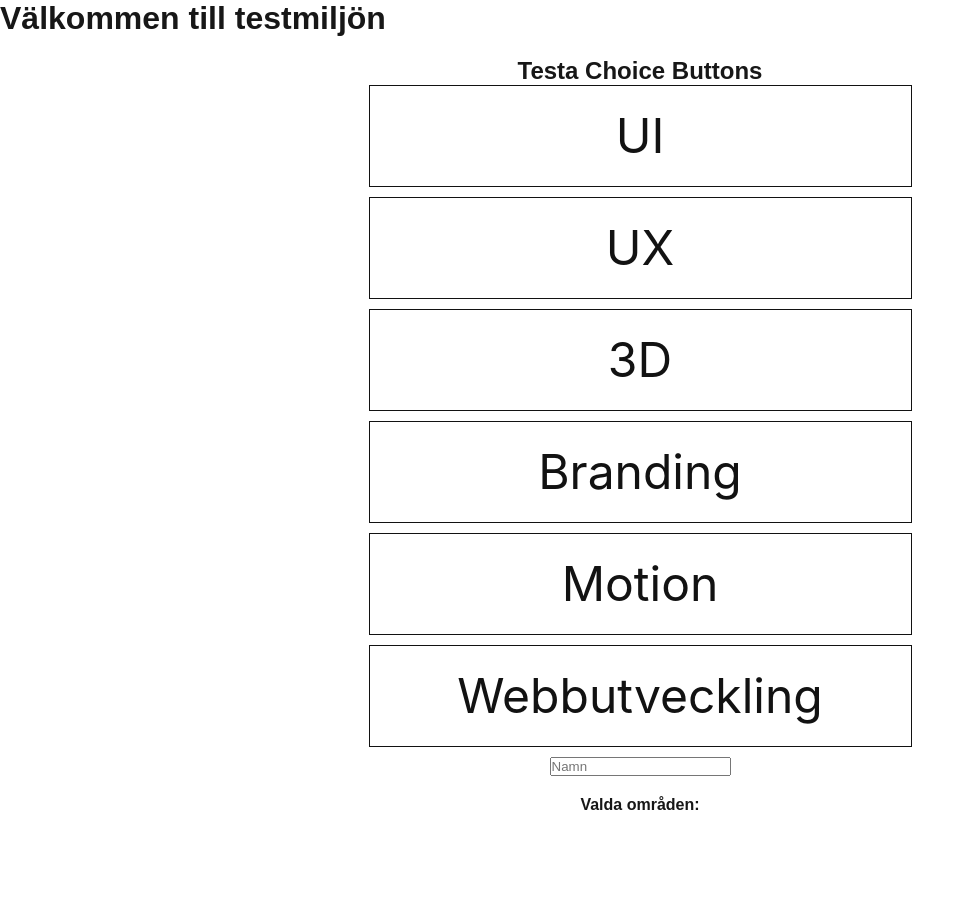
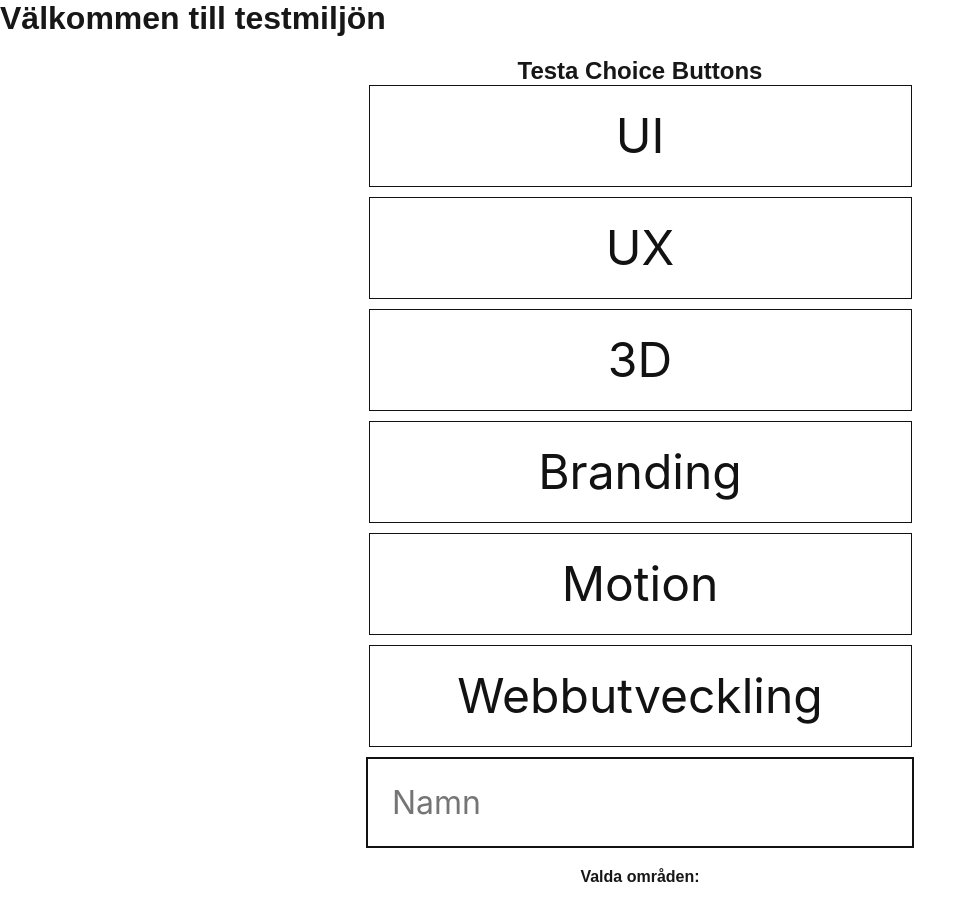
Before and after one commit to appelqvistelias/yrgo-lia-event, a Next.js app: page / in a window 1280 px wide. Shown: the whole page, without its empty margins (0-976 px from the left). Before the commit the page ends 834 px from the top, so only its background shows below. Built offline with nearby package versions, Linux system fonts and the light colour scheme.

Commit message:
added InputField styling

```diff
--- a/src/components/input-fields/InputField.module.css
+++ b/src/components/input-fields/InputField.module.css
@@ -1,9 +1,33 @@
 .input {
+  display: flex;
+  padding: 8px 16px;
+  align-items: center;
+  gap: 4px;
+  align-self: stretch;
+  border: 1px solid var(--Stroke-stroke-black, #121212);
 
+  color: var(--Greyscale-grey3, #828282);
+  font-family: var(--font-family-Inter, Inter);
+  font-size: var(--16, 16px);
+  font-style: normal;
+  font-weight: 400;
+  line-height: var(--22, 22px); /* 137.5% */
 }
 
 @media (min-width: 768px) {
   .input {
+    display: flex;
+    padding: 24px;
+    align-items: center;
+    gap: 10px;
+    align-self: stretch;
+    border: 2px solid var(--Stroke-stroke-black, #121212);
 
+    color: var(--Greyscale-grey3, #828282);
+    font-family: var(--font-family-Inter, Inter);
+    font-size: var(--32, 32px);
+    font-style: normal;
+    font-weight: 400;
+    line-height: var(--32, 32px); /* 100% */
   }
 }
```
